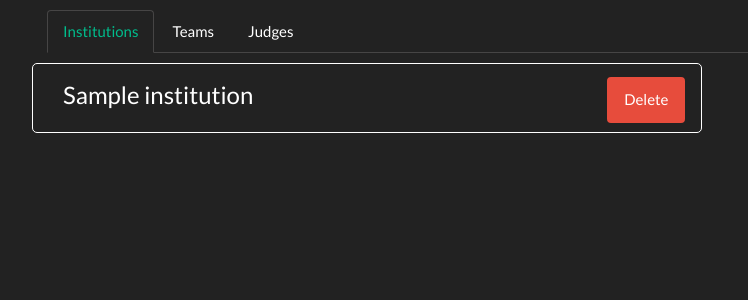
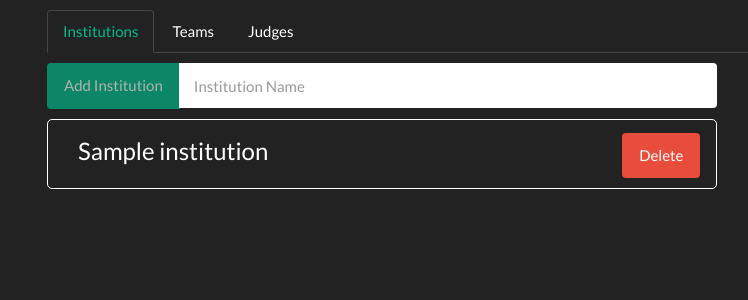
Before and after one commit to sarrionandia/taber, a Django app: template data/templates/data/index.html in a window 1280 px wide. Shown: the part 60-360 px from the top of the page, without its empty margins (38-786 px from the left). Run offline with Django 3.2, Linux system fonts and the light colour scheme; the template is opened without the code that fills it: values that come from a table or form of the project are taken from there, others are empty; tables that the repository leaves empty hold one stand-in row (values such as "Sample post"); parts of the project's set-up code (start-up, migrations or seed data) failed here and were passed over; some libraries are stand-ins or nearby versions.

Commit message:
Button validation for new institution

```diff
--- a/data/static/data/css/data.css
+++ b/data/static/data/css/data.css
@@ -1,7 +1,12 @@
+.tab-pane {
+    margin-top: 10px;
+}
+
 .institutions ul {
     list-style-type: none;
     padding: 0px;
     margin-top: 10px;
+    margin-left: 15px;
     position: relative;
     max-width: 670px;
 }
@@ -26,3 +31,7 @@
 .institutions ul li button.delete-institution {
     margin-top: auto;
 }
+
+.add_inst_controls {
+    max-width: 670px;
+}
--- a/data/static/data/js/data.js
+++ b/data/static/data/js/data.js
@@ -1,5 +1,9 @@
 $( document ).ready(function() {
     $('[data-toggle="tooltip"]').tooltip()
+    $('#inst_name_input').on("keyup", function(){
+        $('#inst_create').attr('disabled', ($('#inst_name_input').val().length <= 0));
+    });
+
 });
 
 function delete_inst(inst_id) {
--- a/data/templates/data/index.html
+++ b/data/templates/data/index.html
@@ -34,6 +34,19 @@
 
         <div role="tabpanel" class="tab-pane active" id="institutions">
             <section class="institutions">
+
+                <div class="add_inst_controls">
+                        <div class="input-group">
+                          <span class="input-group-btn">
+                            <button class="btn btn-success"
+                                    type="button"
+                                    id="inst_create"
+                                    disabled>Add Institution</button>
+                          </span>
+                            <input type="text" class="form-control" placeholder="Institution Name" id="inst_name_input">
+                        </div>
+                </div>
+
                 <ul>
                     {% for i in institutions %}
                         <li class="row" id="inst_{{ i.id }}">
```
Also changed, not shown: data/views.py (line endings or trailing spaces). Lines whose indentation alone changed are shown as unchanged.
